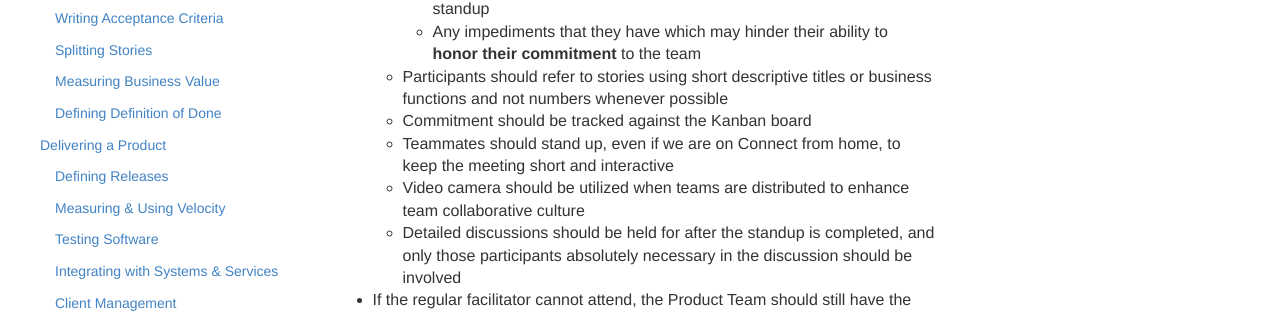
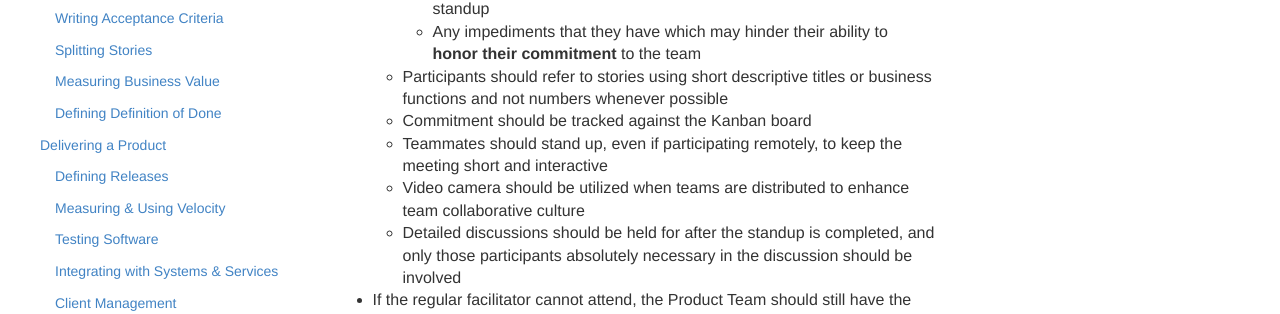
Before and after one commit to KnightPointSystems/kps_playbook, a Jekyll site: the page built from daily-standup.md, in a window 1280 px wide and 900 px high, scrolled down 905 px. Shown: the part 183-497 px from the top of the window. Built offline with Jekyll 4.4.1, drawn with Linux system fonts in a browser that asks for light colours; nearby versions of some CDN libraries.

Commit message:
Changed line "Even from connect"
Changed to even if participating remotely

```diff
--- a/daily-standup.md
+++ b/daily-standup.md
@@ -69,7 +69,7 @@ permalink: /daily-standup/
             </li>
 	    <li>Participants should refer to stories using short descriptive titles or business functions and not numbers whenever possible</li>
             <li>Commitment should be tracked against the Kanban board</li>
-            <li>Teammates should stand up, even if we are on Connect from home, to keep the meeting short and interactive</li>
+            <li>Teammates should stand up, even if participating remotely, to keep the meeting short and interactive</li>
             <li>Video camera should be utilized when teams are distributed to enhance team collaborative culture</li>
             <li>Detailed discussions should be held for after the standup is completed, and only those participants absolutely necessary in the discussion should be involved</li>
 	 </ul>
```
